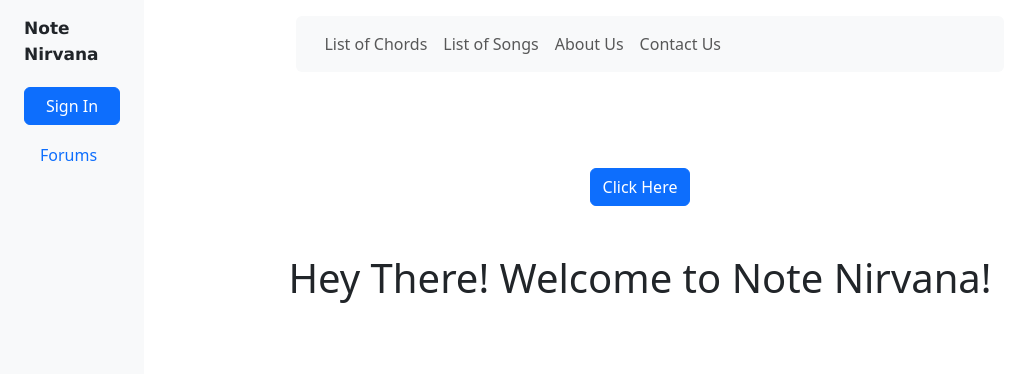
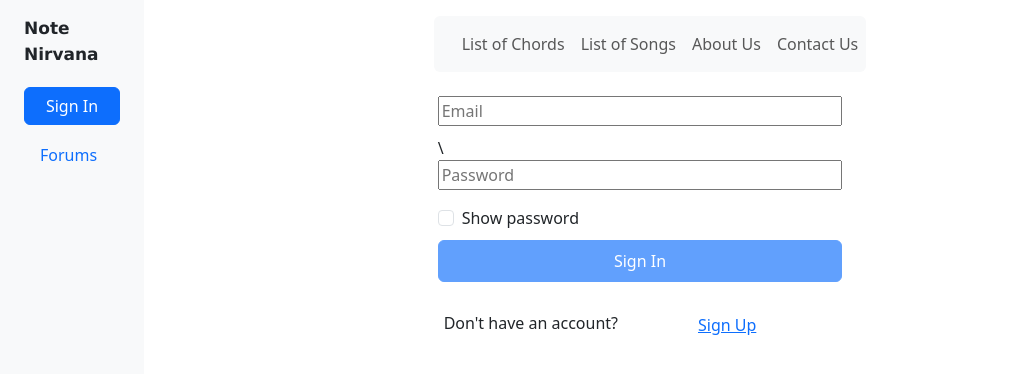
Before and after one commit to vkfromkv/FrontEnd, a React (Vite) app in the folder note_nirvana/: page /login in a window 1280 px wide. Shown: the top 374 px of the page, without its empty margins (0-1028 px from the left). Built offline with nearby package versions, Linux system fonts and the light colour scheme.

Commit message:
user-auth

```diff
--- a/note_nirvana/package.json
+++ b/note_nirvana/package.json
@@ -6,10 +6,12 @@
   "scripts": {
     "dev": "vite",
     "build": "vite build",
+    "start": "npm run dev",
     "lint": "eslint . --ext js,jsx --report-unused-disable-directives --max-warnings 0",
     "preview": "vite preview"
   },
   "dependencies": {
+    "axios": "^1.6.0",
     "bootstrap": "^5.3.2",
     "bootstrap-icons": "^1.11.1",
     "i": "^0.3.7",
--- a/note_nirvana/src/App.jsx
+++ b/note_nirvana/src/App.jsx
@@ -11,6 +11,8 @@ import SampleText from "./components/SampleText.jsx";
 import Sidebar from "./Sidebar";
 import About from "./About";
 import Navbar from "./components/Navbar";
+import SignIn from "./components/SignIn.jsx";
+import SignUp from "./components/SignUp.jsx";
 
 function App() {
   const [count, setCount] = useState(0);
@@ -23,14 +25,12 @@ function App() {
 
           <Routes>
             <Route path="/about" element={<About />} />
+            <Route path="/login" element={<SignIn />} />
+            <Route path="/register" element={<SignUp />} />
+            <Route path="/" element={<SampleText />} />
           </Routes>
 
-          <div className="content-container">
-            <Sidebar />
-            <main className="main-content">
-              {location.pathname !== "/about" && <SampleText />}
-            </main>
-          </div>
+          <Sidebar />
         </div>
       </div>
     </Router>
--- a/note_nirvana/src/components/SampleText.jsx
+++ b/note_nirvana/src/components/SampleText.jsx
@@ -1,6 +1,7 @@
-import React, { useState } from "react";
+import axios from "axios";
+import React, { useEffect, useState } from "react";
 //As you are working on the file, You can choose to ignore this file.
-const SampleText = () => {
+function SampleText() {
   const sampleTexts = [
     "Hey There! Welcome to Note Nirvana!",
     "Hello, You must be a Musician",
@@ -18,6 +19,35 @@ const SampleText = () => {
     setText(sampleTexts[getRandomInt(sampleTexts.length)]);
   };
 
+  const [auth, setAuth] = useState(false);
+  const [msg, setMsg] = useState("");
+  const [name, setName] = useState("");
+  axios.defaults.withCredentials = true;
+  useEffect(() => {
+    axios
+      .get("http://localhost:8081")
+      .then((res) => {
+        if (res.data.Status === "Success") {
+          setAuth(true);
+          setName(res.data.name);
+          navigate("/login");
+        } else {
+          setAuth(false);
+          setMsg(res.data.Error);
+        }
+      })
+      .catch((err) => {err});
+  }, []);
+
+  function handleDeleteToken() {
+    axios
+      .get("http://localhost:8081/logout")
+      .then((res) => {
+        location.reload(true);
+      })
+      .then((err) => console.log(err));
+  }
+
   return (
     <>
       <div className="container text-center my-5">
@@ -29,10 +59,20 @@ const SampleText = () => {
           Click Here
         </button>
         <br />
-        <h1>{text}</h1>
+        {auth ? (
+          <div>
+            <h3>You are Authorized {name}</h3>
+            <h1>{text}</h1>
+            <button className="btn btn-danger" onClick={handleDeleteToken}>
+              Logout
+            </button>
+          </div>
+        ) : (
+          <h1>{text}</h1>
+        )}
       </div>
     </>
   );
-};
+}
 
 export default SampleText;
--- a/note_nirvana/src/components/ShowPassword.jsx
+++ b/note_nirvana/src/components/ShowPassword.jsx
@@ -1,16 +1,16 @@
 import React from "react";
 
-function ShowPassword() {
+function ShowPassword({ setVisible }) {
   return (
-    <div class="form-check">
+    <div className="form-check">
       <input
-        class="form-check-input"
+        className="form-check-input"
         type="checkbox"
         onChange={(event) => {
           setVisible(event.target.checked);
         }}
       ></input>
-      <label class="form-check-label pb-2">Show password</label>
+      <label className="form-check-label pb-2">Show password</label>
     </div>
   );
 }
--- a/note_nirvana/src/components/SignIn.jsx
+++ b/note_nirvana/src/components/SignIn.jsx
@@ -2,6 +2,8 @@ import React, { useContext, useState } from "react";
 import validator from "validator";
 import AuthContext from "./UserContext";
 import ShowPassword from "./ShowPassword";
+import axios from "axios";
+import { useNavigate } from "react-router-dom";
 
 const SignIn = () => {
   const ctx = useContext(AuthContext);
@@ -9,11 +11,28 @@ const SignIn = () => {
   const [password, setPassword] = useState("");
   const [message, setMessage] = useState();
   const [visible, setVisible] = useState(false);
+
+  const navigate = useNavigate();
+  axios.defaults.withCredentials = true;
+
   const submitHandler = (event) => {
     event.preventDefault();
-    if (validator.isEmail(email) == true && password.trim().length > 8) {
+    if (validator.isEmail(email) == true && password.trim().length >= 8) {
       setMessage("");
       // check if the email and password are of an existing user and change their status to loggedin//
+      axios
+        .post("http://localhost:8081/login", {
+          username: email,
+          password: password,
+        })
+        .then((res) => {
+          if (res.data.Status === "Success") {
+            navigate("/");
+          } else {
+            alert("Please try again");
+          }
+        })
+        .catch((err) => console.log(err));
     } else {
       setMessage("Please check your password and email and try again.");
     }
@@ -30,7 +49,7 @@ const SignIn = () => {
               setEmail(event.target.value);
             }}
             style={{ marginBottom: "10px" }}
-          ></input>
+          ></input>\
           <input
             value={password}
             type={visible === false ? "password" : "text"}
@@ -40,7 +59,7 @@ const SignIn = () => {
             }}
           ></input>
           <p className="text-danger small mb-3">{message}</p>
-          <ShowPassword />
+          <ShowPassword setVisible={setVisible} />
           <button
             type="submit"
             disabled={email.trim() === "" || password.trim() === ""}
--- a/note_nirvana/src/components/SignUp.jsx
+++ b/note_nirvana/src/components/SignUp.jsx
@@ -2,6 +2,8 @@ import React, { useContext, useState } from "react";
 import validator from "validator";
 import AuthContext from "./UserContext";
 import ShowPassword from "./ShowPassword";
+import axios from "axios";
+import { useNavigate } from "react-router-dom";
 
 const SignUp = () => {
   const ctx = useContext(AuthContext);
@@ -10,6 +12,8 @@ const SignUp = () => {
   const [confirmPassword, setConfirmPassword] = useState("");
   const [error, setError] = useState("");
   const [visible, setVisible] = useState(false);
+
+  const navigate = useNavigate();
 
   const submitHandler = (event) => {
     event.preventDefault();
@@ -20,8 +24,21 @@ const SignUp = () => {
         if (newPassword === confirmPassword) {
           setError("");
           // add email and password of a new user in database //
+          axios
+            .post("http://localhost:8081/register", {
+              username: newEmail,
+              password: newPassword,
+            })
+            .then((res) => {
+              if (res.data.Status === "Success") {
+                navigate("/login");
+              } else {
+                alert("Error");
+              }
+            })
+            .then((err) => console.log(err));
         } else {
-          setError("those passwords didn't match.Try again.");
+          setError("Passwords didn't match.Try again.");
         }
       }
     } else {
```
Also changed, not shown: 1 other file (tests, documents, lock files or other folders).
